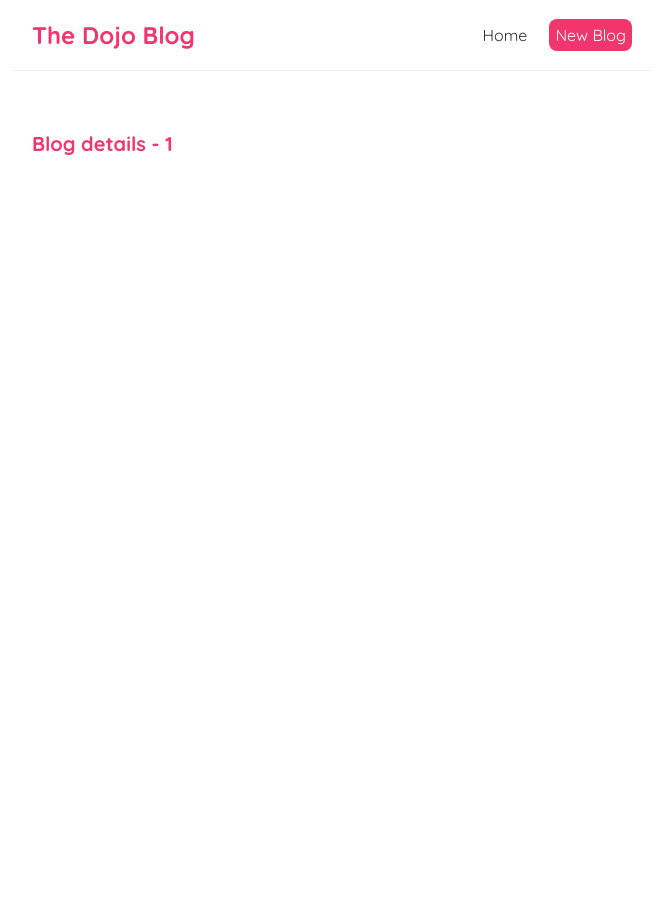
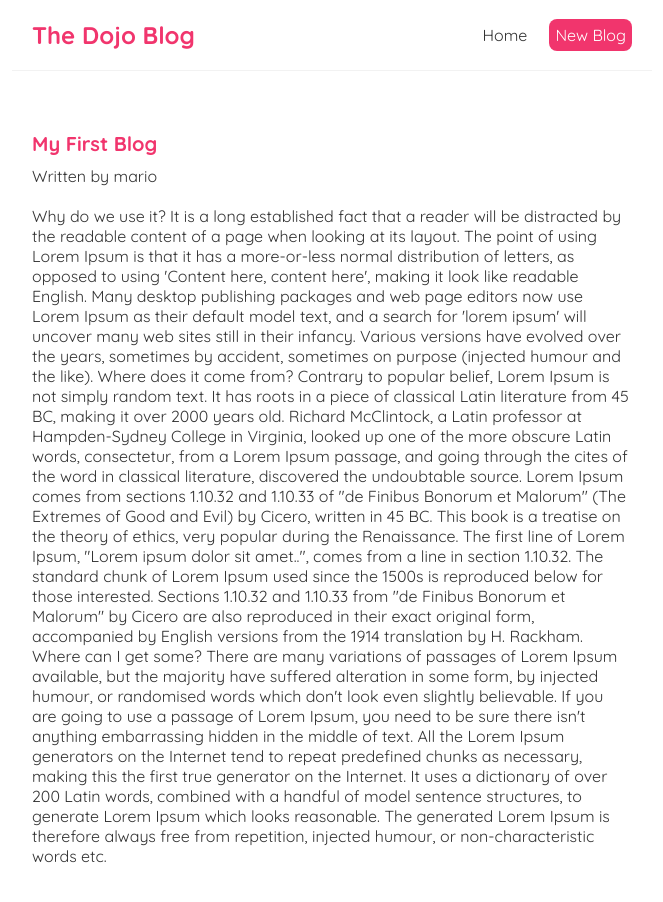
Before and after one commit to Ramon-Encinas/blog-test, a React (Create React App) app: page /blogs/1 in a window 1280 px wide. Shown: the top 902 px of the page, without its empty margins (308-971 px from the left). Before the commit the page ends 800 px from the top, so only its background shows below. Built offline with nearby package versions, Linux system fonts and the light colour scheme; data requests are answered from the project's data file.

Commit message:
Post full Blog on page

```diff
--- a/src/BlogDetails.js
+++ b/src/BlogDetails.js
@@ -1,11 +1,21 @@
 import { useParams } from "react-router-dom";
+import useFetch from "./useFetch";
 
 const BlogDetails = () => {
     const {id} = useParams();
+    const {data: blog, error, loading} = useFetch('http://localhost:8000/blogs/' + id);
 
     return (
         <div className="blog-details">
-            <h2>Blog details - {id}</h2>
+            { loading && <div>Loading...</div>}
+            { error && <div>{error}</div>}
+            { blog && (
+                <article>
+                    <h2>{blog.title}</h2>
+                    <p>Written by {blog.author}</p>
+                    <div>{blog.body}</div>
+                </article>
+            )}
         </div>
      );
 }
```
